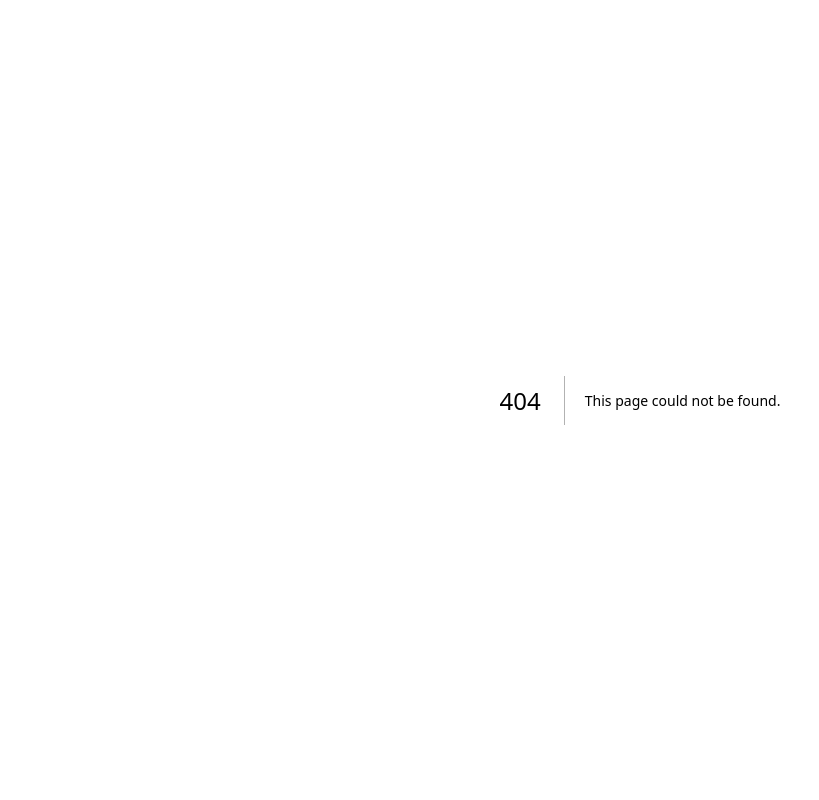
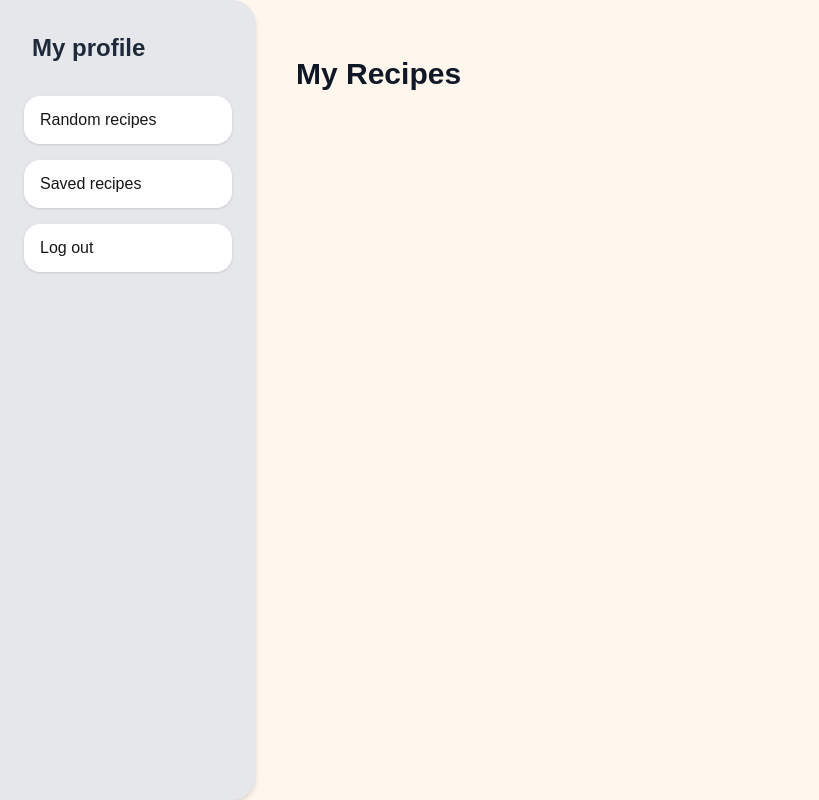
Before and after one commit to seveneleven337/CookBookApp, a Next.js app in the folder apps/web/: page /homepage/recipes in a window 1280 px wide. Before the commit this address had no page. Shown: the whole page, without its empty margins (0-819 px from the left). Built offline with nearby package versions, Linux system fonts and the light colour scheme.

Commit message:
web: Create Navbar, Homepage and Saved Recipes templates

```diff
--- /dev/null
+++ b/apps/web/src/app/homepage/layout.tsx
@@ -0,0 +1,13 @@
+import LeftSidebar from '@/components/LeftSidebar';
+
+export default function HomepageLayout({ children }: { children: React.ReactNode }) {
+  return (
+    <main className="min-h-screen bg-orange-50 flex">
+      {/* Permanent sidebar */}
+      <LeftSidebar />
+
+      {/* This changes based on which child route you visit */}
+      <section className="flex-1 p-10">{children}</section>
+    </main>
+  );
+}
--- /dev/null
+++ b/apps/web/src/app/homepage/page.tsx
@@ -0,0 +1,5 @@
+import { redirect } from 'next/navigation';
+
+export default function Homepage() {
+  redirect('/homepage/random');
+}
--- a/apps/web/src/app/random/page.tsx
+++ b/apps/web/src/app/homepage/random/page.tsx
@@ -5,8 +5,8 @@ export default async function RandomPage() {
   const meal = await getRandomMeal();
 
   return (
-    <main className="min-h-screen bg-orange-50 flex items-center justify-center">
+    <div>
       <MealCard initialMeal={meal} />
-    </main>
+    </div>
   );
 }
--- /dev/null
+++ b/apps/web/src/app/homepage/recipes/page.tsx
@@ -0,0 +1,7 @@
+export default async function RecipesPage() {
+  return (
+    <div className="pt-4">
+      <h1 className="text-3xl font-bold mb-6 text-gray-900">My Recipes</h1>
+    </div>
+  );
+}
--- a/apps/web/src/app/page.tsx
+++ b/apps/web/src/app/page.tsx
@@ -5,7 +5,7 @@ import { useEffect } from 'react';
 export default function Home() {
   const router = useRouter();
   useEffect(() => {
-    router.replace('/random');
+    router.replace('/homepage');
   }, [router]);
 
   return null;
--- /dev/null
+++ b/apps/web/src/components/LeftSidebar.tsx
@@ -0,0 +1,36 @@
+'use client';
+
+import { useRouter } from 'next/navigation';
+
+export default function LeftSidebar() {
+  const router = useRouter();
+
+  return (
+    <aside className="w-64 bg-gray-200 h-screen p-6 flex flex-col justify-between rounded-r-3xl shadow-md">
+      {/* Top: Profile Section */}
+      <div>
+        <h2 className="text-2xl font-bold text-gray-800 mb-8 ml-2 mt-2">My profile</h2>
+
+        <nav className="flex flex-col gap-4">
+          <button
+            className="bg-white py-3 px-4 rounded-2xl shadow hover:shadow-md transition cursor-pointer text-left font-medium"
+            onClick={() => router.push('/homepage/random')}
+          >
+            Random recipes
+          </button>
+
+          <button
+            className="bg-white py-3 px-4 rounded-2xl shadow hover:shadow-md transition cursor-pointer text-left font-medium"
+            onClick={() => router.push('/homepage/recipes')}
+          >
+            Saved recipes
+          </button>
+
+          <button className="bg-white py-3 px-4 rounded-2xl shadow hover:shadow-md transition cursor-pointer text-left font-medium">
+            Log out
+          </button>
+        </nav>
+      </div>
+    </aside>
+  );
+}
--- a/apps/web/src/components/MealCard.tsx
+++ b/apps/web/src/components/MealCard.tsx
@@ -59,11 +59,11 @@ export default function MealCard({ initialMeal }: { initialMeal: Meal }) {
         <button
           onClick={fetchNewMeal}
           disabled={loading}
-          className="w-14 h-14 rounded-full bg-red-100 text-red-500 text-2xl flex items-center justify-center shadow hover:bg-red-200 transition disabled:opacity-50"
+          className="w-14 h-14 rounded-full bg-red-100 text-red-500 text-2xl flex items-center justify-center shadow hover:bg-red-200 transition disabled:opacity-50 cursor-pointer"
         >
           {loading ? '...' : '✕'}
         </button>
-        <button className="w-14 h-14 rounded-full bg-green-100 text-green-500 text-2xl flex items-center justify-center shadow hover:bg-green-200 transition">
+        <button className="w-14 h-14 rounded-full bg-green-100 text-green-500 text-2xl flex items-center justify-center shadow hover:bg-green-200 transition cursor-pointer">
           ♥
         </button>
       </div>
```
